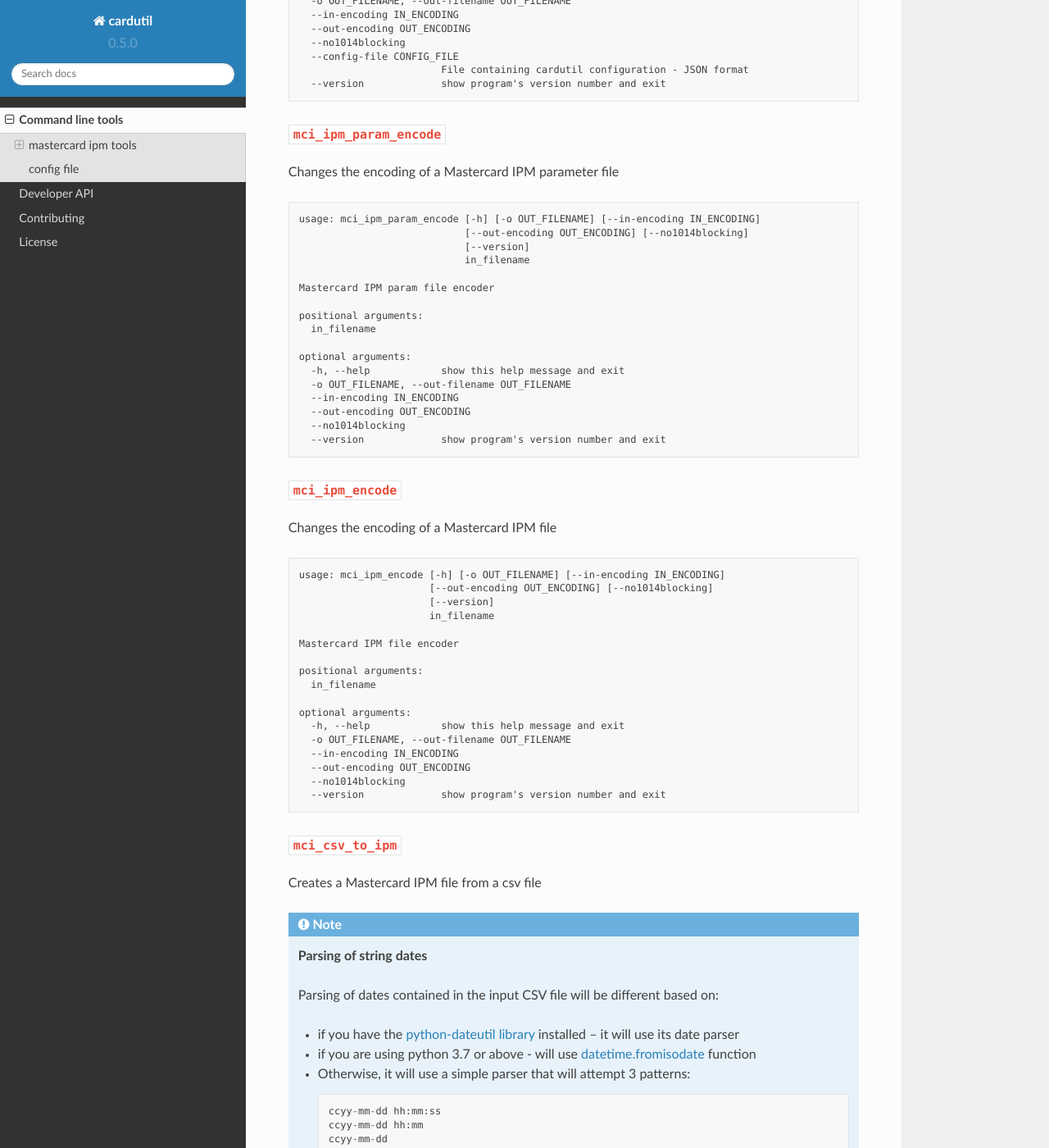
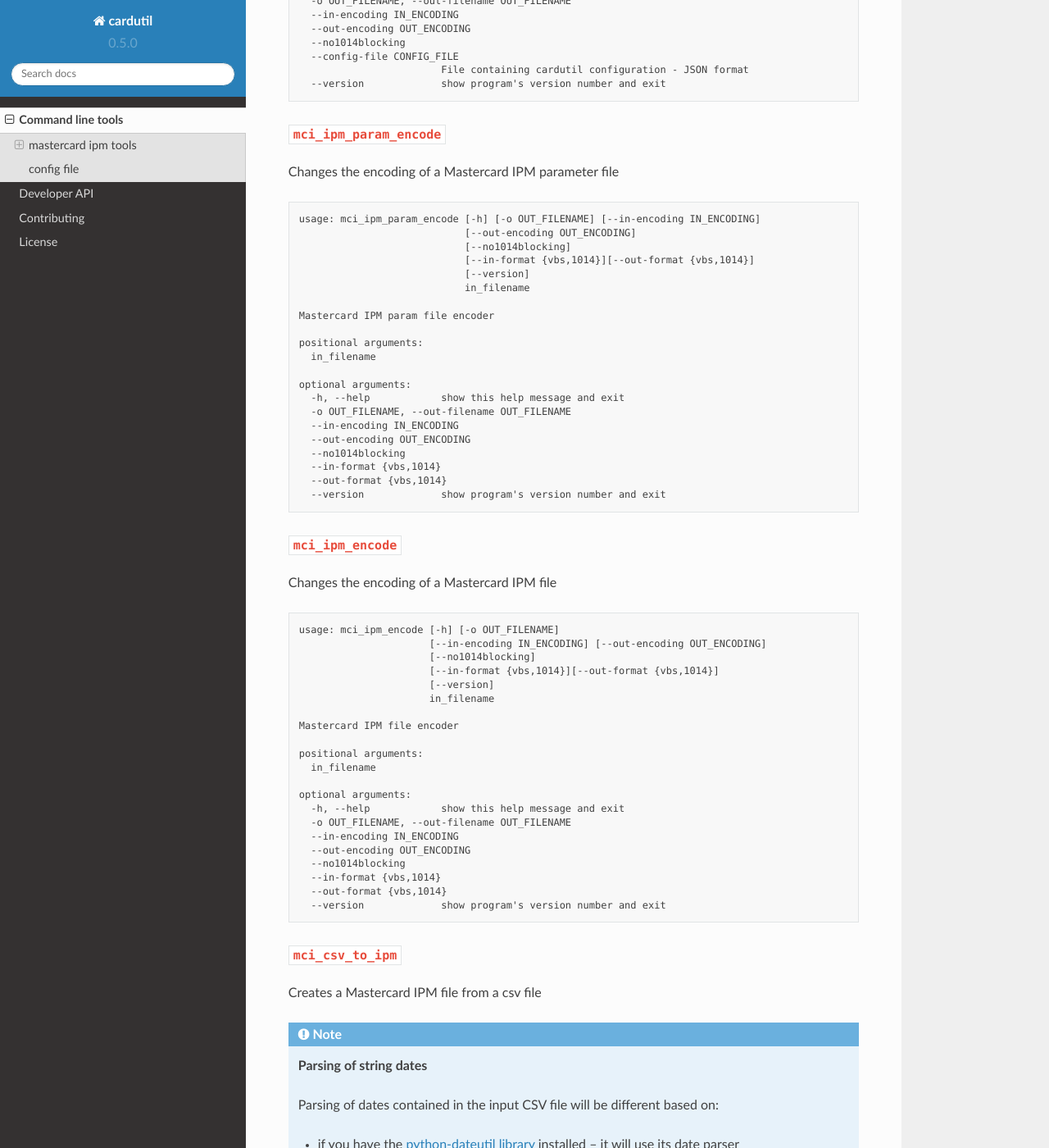
Before and after one commit to adelosa/cardutil, a Sphinx documentation site: the page built from docs/source/cli.rst, in a window 1280 px wide and 1400 px high, scrolled down 708 px. Shown: the whole window at 82% size. Built offline with Sphinx 7.4.7 and the Read the Docs theme 2.0.0, drawn with Linux system fonts in a browser that asks for light colours; some of the changed text lies outside the part shown.

Commit message:
Update docs * Add format param for mci_ipm_encode, mci_ipm_param_encode * Add warning for mci_csv_to_ipm

```diff
--- a/docs/source/cli.rst
+++ b/docs/source/cli.rst
@@ -45,7 +45,9 @@ Changes the encoding of a Mastercard IPM parameter file
 .. code-block:: text
 
     usage: mci_ipm_param_encode [-h] [-o OUT_FILENAME] [--in-encoding IN_ENCODING]
-                                [--out-encoding OUT_ENCODING] [--no1014blocking]
+                                [--out-encoding OUT_ENCODING]
+                                [--no1014blocking]
+                                [--in-format {vbs,1014}][--out-format {vbs,1014}]
                                 [--version]
                                 in_filename
 
@@ -60,6 +62,8 @@ Changes the encoding of a Mastercard IPM parameter file
       --in-encoding IN_ENCODING
       --out-encoding OUT_ENCODING
       --no1014blocking
+      --in-format {vbs,1014}
+      --out-format {vbs,1014}
       --version             show program's version number and exit
 
 ``mci_ipm_encode``
@@ -68,8 +72,10 @@ Changes the encoding of a Mastercard IPM file
 
 .. code-block:: text
 
-    usage: mci_ipm_encode [-h] [-o OUT_FILENAME] [--in-encoding IN_ENCODING]
-                          [--out-encoding OUT_ENCODING] [--no1014blocking]
+    usage: mci_ipm_encode [-h] [-o OUT_FILENAME]
+                          [--in-encoding IN_ENCODING] [--out-encoding OUT_ENCODING]
+                          [--no1014blocking]
+                          [--in-format {vbs,1014}][--out-format {vbs,1014}]
                           [--version]
                           in_filename
 
@@ -84,8 +90,9 @@ Changes the encoding of a Mastercard IPM file
       --in-encoding IN_ENCODING
       --out-encoding OUT_ENCODING
       --no1014blocking
+      --in-format {vbs,1014}
+      --out-format {vbs,1014}
       --version             show program's version number and exit
-
 
 
 ``mci_csv_to_ipm``
```
Also changed, not shown: other parts of docs/source/cli.rst (+9 -0 lines).
